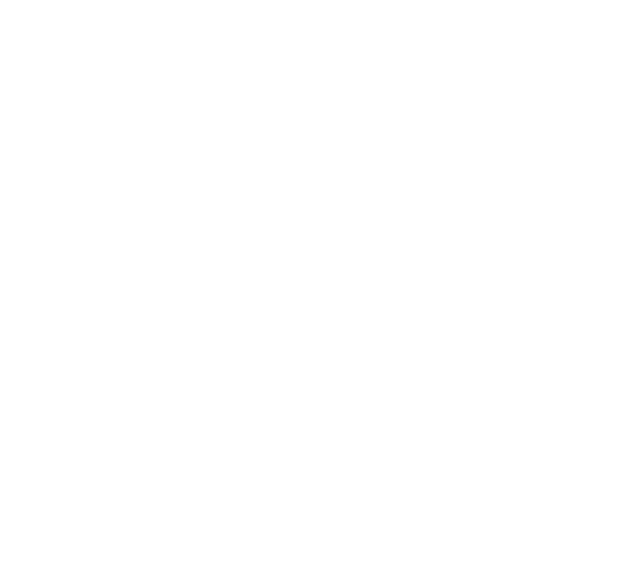
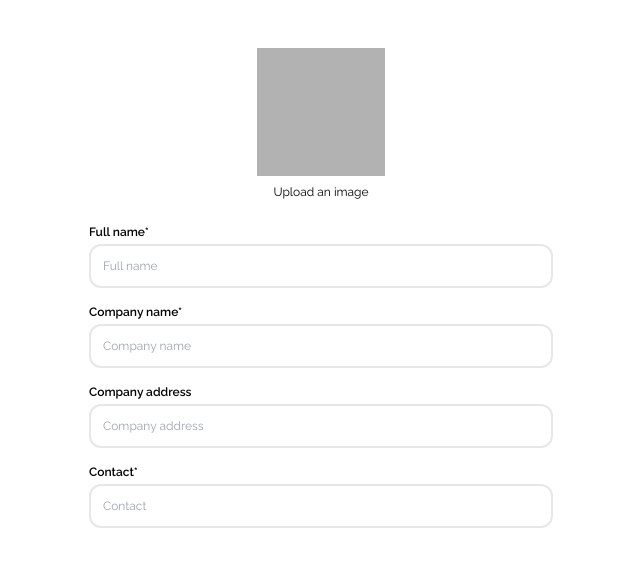
Before and after one commit to okoye-dev/Artisan, a React (Vite) app: page /registration in a window 1280 px wide. Before the commit this address had no page. Shown: the top 566 px of the page, without its empty margins (319-959 px from the left). Built offline with nearby package versions, Linux system fonts and the light colour scheme.

Commit message:
Registration page almost done

```diff
--- a/src/App.tsx
+++ b/src/App.tsx
@@ -12,6 +12,7 @@
 import PaymentSuccessful from "./pages/PaymentSuccessful";
 import SignIn from "./components/SignIn";
 import ArtisanSignIn from "./pages/ArtisanSignIn";
+import Registration from "./pages/Registration";
 
 interface IAppProps {}
 
@@ -22,6 +23,7 @@
         <Route path="/" element={<Landing />} />
         <Route path="/signup" element={<SignUp />} />
         <Route path="/signin" element={<SignIn />} />
+        <Route path="/registration" element={<Registration />} />
         <Route path="/get-started" element={<GetStarted />} />
         <Route path="/artisan-signin" element={<ArtisanSignIn />} />
         <Route path="/home" element={<HomePage />} />
--- a/src/components/Button.tsx
+++ b/src/components/Button.tsx
@@ -2,12 +2,13 @@
 
 interface ButtonProps {
   btnText: string;
+  onClick?: () => void;
 }
 
-const Button: FC<ButtonProps> = ({ btnText }: ButtonProps) => {
+const Button: FC<ButtonProps> = ({ btnText, onClick }: ButtonProps) => {
   return (
     <button
-      onClick={() => {}}
+      onClick={() => onClick()}
       className="w-full shadow-md hover:opacity-85 bg-blue text-white py-3 px-6 rounded-2xl font-bold"
     >
       {btnText}
--- a/src/components/InputField.tsx
+++ b/src/components/InputField.tsx
@@ -14,13 +14,13 @@
 }: InputFieldProps) => {
   return (
     <div className="flex flex-col gap-5 w-full text-sm my-2">
-      <section className="font-semibold flex flex-col gap-1 w-full relative">
+      <section className="font-semibold flex flex-col gap-1 w-full relative text-xs">
         {title}
         <input
           title={title.toLowerCase()}
           placeholder={placeHolder}
           type="text"
-          className="font-normal placeholder:text-xs border-2 rounded-xl px-3 py-2"
+          className="font-normal placeholder:text-xs border-2 rounded-xl px-3 py-3"
         />
         {viewPassword && (
           <button className="flex justify-evenly items-center bg-blue z-10">
--- /dev/null
+++ b/src/components/RegistrationCard.tsx
@@ -0,0 +1,19 @@
+import { FC } from "react";
+import InputField from "../components/InputField";
+
+interface IProps {}
+
+const RegistrationCard: FC<IProps> = () => {
+  return (
+    <div
+      className={`w-full flex flex-col justify-center items-center md:w-[30rem] lg:w-[36rem] px-14 py-4`}
+    >
+      <InputField title="Full name*" placeHolder="Full name" />
+      <InputField title="Company name*" placeHolder="Company name" />
+      <InputField title="Company address" placeHolder="Company address" />
+      <InputField title="Contact*" placeHolder="Contact" />
+    </div>
+  );
+};
+
+export default RegistrationCard;
--- a/src/components/SignUp.tsx
+++ b/src/components/SignUp.tsx
@@ -4,9 +4,14 @@
 import facebook from "../assets/svgs/facebook.svg";
 import google from "../assets/svgs/google.svg";
 import apple from "../assets/svgs/apple.svg";
+import { useNavigate } from "react-router-dom";
 
 const SignUp: FC = () => {
   const signInOptions: string[] = [facebook, google, apple];
+  const navigate = useNavigate();
+  const goToRegistration = () => {
+    navigate("/registration");
+  };
   return (
     <div className={`w-full flex flex-col md:w-[30rem] lg:w-[36rem]`}>
       <InputField title="Email address" placeHolder="Your email" />
@@ -21,7 +26,7 @@
         viewPassword={true}
       />
       <div className="w-full my-10 px-20 flex justify-center items-center">
-        <Button btnText="Sign up" />
+        <Button btnText="Sign up" onClick={goToRegistration} />
       </div>
       <p className="flex flex-col w-full text-center text-black/70 text-xs">
         Sign up with
--- /dev/null
+++ b/src/pages/Registration.tsx
@@ -0,0 +1,18 @@
+import { FC } from "react";
+import RegistrationCard from "../components/RegistrationCard";
+
+interface IProps {}
+
+const Registration: FC<IProps> = () => {
+  return (
+    <div className="w-full justify-center items-center flex flex-col pt-12">
+      <div className="w-full flex flex-col gap-2 text-xs px-14 md:items-center">
+        <span className="bg-black/30 w-32 aspect-square" />
+        Upload an image
+      </div>
+      <RegistrationCard />
+    </div>
+  );
+};
+
+export default Registration;
```
